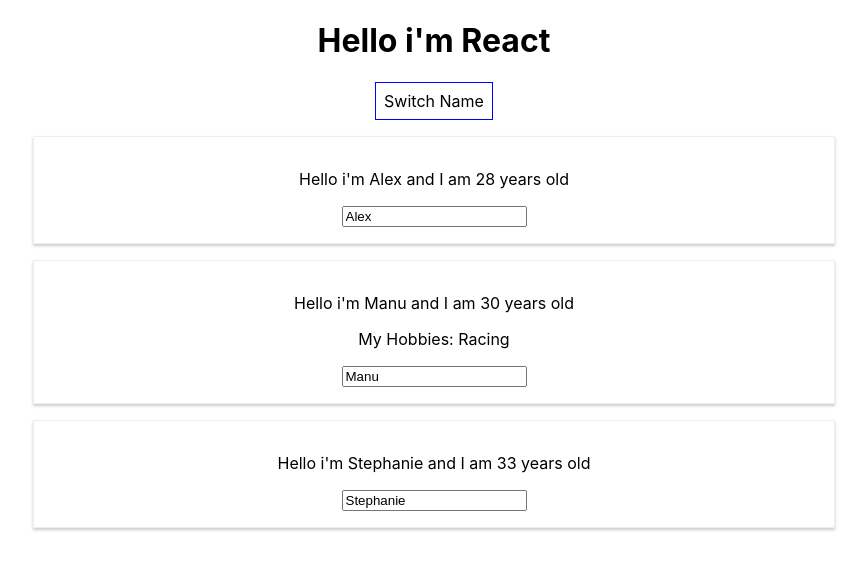
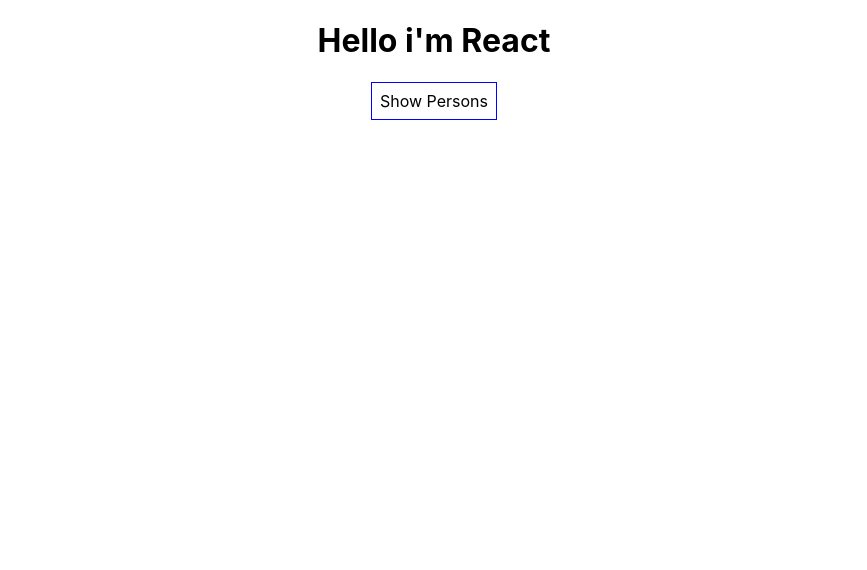
Before and after one commit to savvinovan/react-redux-course, a React (Create React App) app: page / in a window 1280 px wide. Shown: the top 570 px of the page, without its empty margins (206-1073 px from the left). Built offline with nearby package versions, Linux system fonts and the light colour scheme.

Commit message:
53 видос буттэ

```diff
--- a/src/App.js
+++ b/src/App.js
@@ -10,7 +10,9 @@ class App extends Component {
       { name: 'Alex', age: 28},
       { name: 'Manu', age: 30},
       { name: 'Stephanie', age: 33}
-    ]
+    ],
+    otherState: 'some other value',
+    showPersons: false
   }
 
   switchNameHandler = (newName) => {
@@ -33,6 +35,10 @@ class App extends Component {
     })
   }
 
+  togglePersonsHandler = () => {
+    const doesShow = this.state.showPersons;
+    this.setState({ showPersons: !doesShow });
+  }
   render() {
     const style = {
       backgroundColor: "white",
@@ -42,12 +48,11 @@ class App extends Component {
       cursor: 'pointer'
     };
 
-    return (
-      <div className="App">
-        <h1>Hello i'm React</h1>
-        <button
-          style={style}
-          onClick={() => this.switchNameHandler("Aleksandrius")}>Switch Name</button>
+    let persons = null;
+
+    if (this.state.showPersons) {
+      persons = (
+        <div>
           <Person
             name={this.state.persons[0].name}
             age={this.state.persons[0].age}/>
@@ -62,6 +67,17 @@ class App extends Component {
         </div>
       );
     }
+
+    return (
+      <div className="App">
+        <h1>Hello i'm React</h1>
+        <button
+          style={style}
+          onClick={this.togglePersonsHandler}>Show Persons</button>
+        { persons }
+    </div>
+    );
+  }
 }
 
 export default App;
```
Lines whose indentation alone changed are shown as unchanged.
